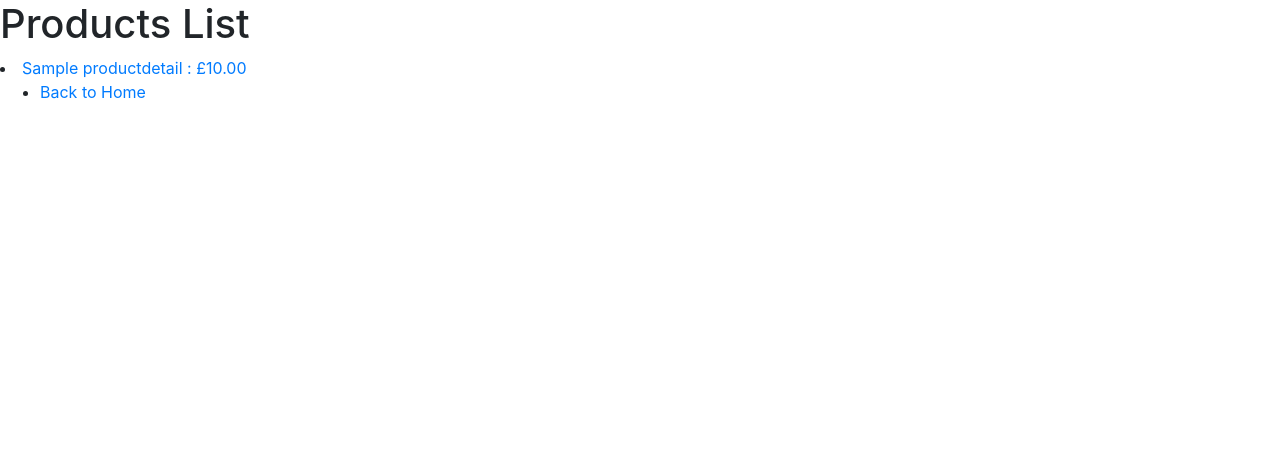
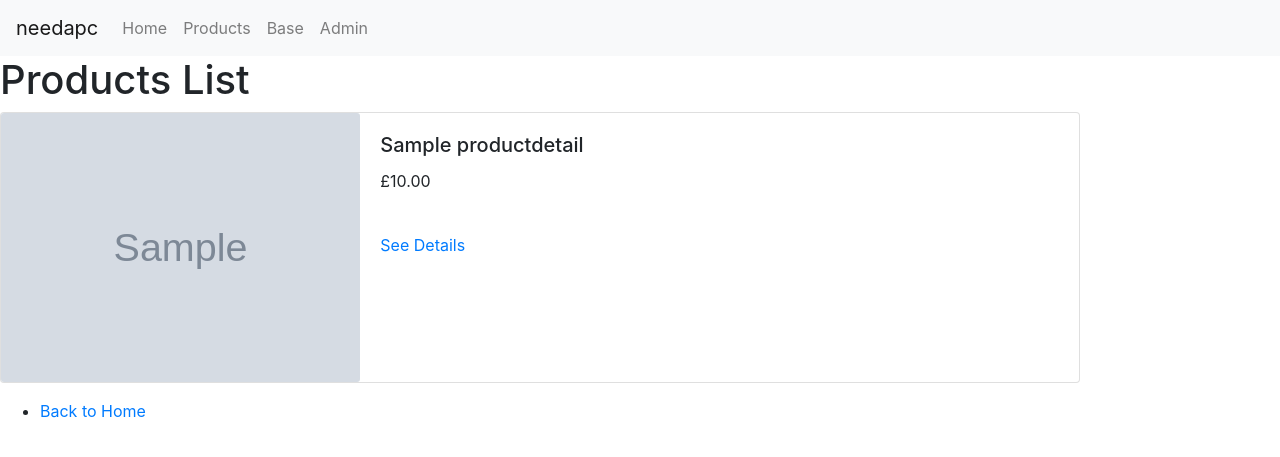
Before and after one commit to sgs22/needapc, a Django app: page /products/ in a window 1280 px wide. Shown: the top 457 px of the page. Run offline with Django 3.2, Linux system fonts and the light colour scheme; tables that the repository leaves empty hold one stand-in row (values such as "Sample post"); grey boxes marked "Sample" are stand-in pictures; some libraries are stand-ins or nearby versions.

Commit message:
add img to product card

```diff
--- a/needapc/settings.py
+++ b/needapc/settings.py
@@ -119,7 +119,7 @@ USE_TZ = True
 # https://docs.djangoproject.com/en/3.1/howto/static-files/
 
 STATIC_URL = '/static/'
-STATIC_ROOT = 'static'
+STATIC_ROOT = BASE_DIR / "static_cdn"
 
 MEDIA_URL= '/media/'
-MEDIA_ROOT = 'media'
+MEDIA_ROOT = BASE_DIR / "media_cdn"
--- a/needapc/urls.py
+++ b/needapc/urls.py
@@ -29,25 +29,22 @@ from products.views import (
     base_view,
 )
 
+urlpatterns = [
+    path('', home_view),
+    path('products/', product_list_view),
+    path('products/<int:id>/', product_get_view),
+    path('base/', base_view),
+    path('admin/', admin.site.urls),
+]
+
+if settings.DEBUG:
+    urlpatterns += static(settings.STATIC_URL, document_root=settings.STATIC_ROOT)
+    urlpatterns += static(settings.MEDIA_URL, document_root=settings.MEDIA_ROOT)
+
 # urlpatterns = [
 #     path('', home_view),
 #     path('products/', product_list_view),
 #     path('products/<int:id>/', product_get_view),
 #     path('base/', base_view),
 #     path('admin/', admin.site.urls),
-# ]
-
-# if settings.DEBUG:
-#     urlpatterns += [
-#         path(r'^media/(?P<path>.*)$', serve, {
-#             'document_root': settings.MEDIA_ROOT,
-#         }),
-#     ]
-
-urlpatterns = [
-    path('', home_view),
-    path('products/', product_list_view),
-    path('products/<int:id>/', product_get_view),
-    path('base/', base_view),
-    path('admin/', admin.site.urls),
-] + static(settings.MEDIA_URL, document_root=settings.MEDIA_ROOT)
+# ] + static(settings.MEDIA_URL, document_root=settings.MEDIA_ROOT)
--- a/templates/base.html
+++ b/templates/base.html
@@ -14,6 +14,20 @@
 </head>
 
 <body>
+  <nav class="navbar navbar-expand-sm navbar-light bg-light">
+    <a class="navbar-brand" href="#">needapc</a>
+    <button class="navbar-toggler" type="button" data-toggle="collapse" data-target="#navbarNavAltMarkup" aria-controls="navbarNavAltMarkup" aria-expanded="false" aria-label="Toggle navigation">
+      <span class="navbar-toggler-icon"></span>
+    </button>
+    <div class="collapse navbar-collapse" id="navbarNavAltMarkup">
+      <div class="navbar-nav">
+        <a class="nav-link" href="/">Home <span class="sr-only">(current)</span></a>
+        <a class="nav-link" href="/products/">Products</a>
+        <a class="nav-link" href="/base/">Base</a>
+        <a class="nav-link" href="/admin/">Admin</a>
+      </div>
+    </div>
+  </nav>
   {% block content %}
 
   <h1>Hello World. This is base html</h1>
--- a/templates/products/detail.html
+++ b/templates/products/detail.html
@@ -7,9 +7,11 @@
 <h1>{{ object.name }}</h1>
 
 <ul>
+    {% if object.image %}
     <li>
-        <img src="{{ object.image }}" alt="{{ object.name }}">
+        <img src="{{ object.image.url }}" class="img-fluid rounded" width="50%" alt="{{ object.name }}">
     </li>
+    {% endif %}
     <li>
         <a>Price : £{{ object.price }}</a>
     </li>
--- a/templates/products/products.html
+++ b/templates/products/products.html
@@ -5,9 +5,27 @@
 <h1>Products List</h1>
 
 {% for object in object_list %}
-    <li>
+    <!-- <li>
         <a href="/products/{{ object.id }}">{{ object.name }} : £{{ object.price }}</a>
-    </li>
+    </li> -->
+    <div class="card mb-3" style="max-width: 1080px;">
+        <div class="row no-gutters">
+          <div class="col-md-4">
+            {% if object.image %}
+            <img src="{{ object.image.url }}" class="card-img" alt="{{ object.name }}">
+            {% endif %}
+          </div>
+          <div class="col-md-8">
+            <div class="card-body">
+              <h5 class="card-title">{{ object.name }}</h5>
+              <p class="card-text">£{{ object.price }}</p>
+            </div>
+            <div class="card-body">
+                <a href="/products/{{ object.id }}" class="card-link">See Details</a>
+            </div>
+          </div>
+        </div>
+      </div>
 {% endfor %}
 
 <ul>
```
Also changed, not shown: media_cdn/products/2020/10/29/Screenshot_2020-10-20_211918.png (added), media_cdn/products/2020/10/29/ee0280ed1ef5467c392f58e3cda3c74d51f552bc.jpg (added).
